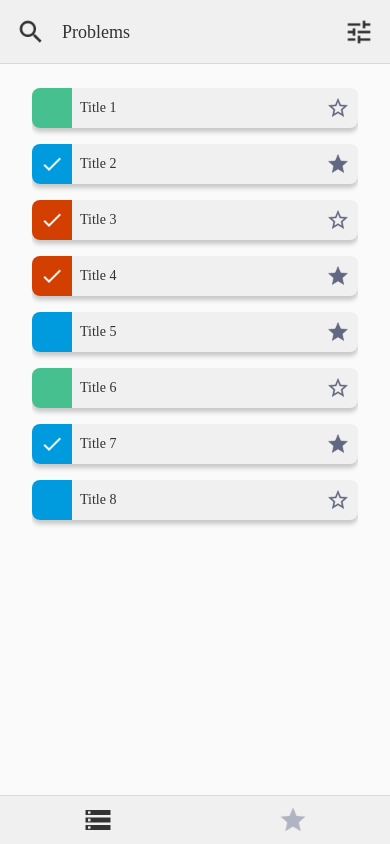
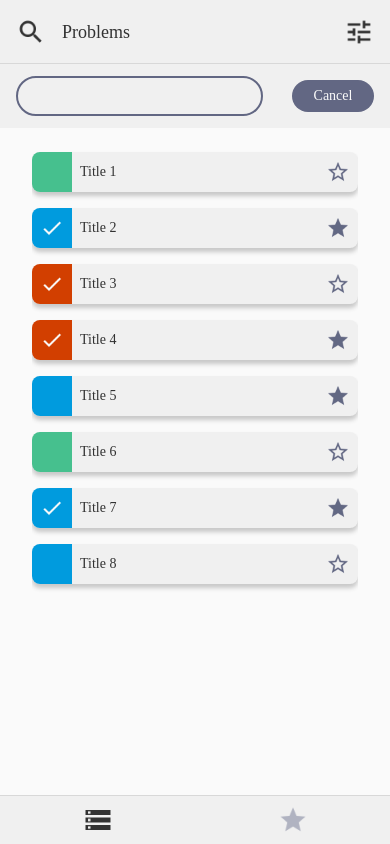
Before and after one commit to RivasCVA/MobileCode, a React Native app in the folder client/: screen / in a window 390 px wide. Both pictures are taken after a click on the element 31 px from the left and 32 px from the top of the page. Built offline with nearby package versions, Linux system fonts and the light colour scheme.

Commit message:
Implement Search Bar component

```diff
--- /dev/null
+++ b/client/src/components/SearchBar/SearchBar.tsx
@@ -0,0 +1,107 @@
+import Button from 'components/Button';
+import React, { useEffect, useRef } from 'react';
+import { StyleSheet, TextInput, Animated, Easing } from 'react-native';
+import Colors from 'util/colors';
+import Fonts from 'util/fonts';
+
+interface Props {
+    /**
+     * Text value.
+     */
+    value: string;
+
+    /**
+     * On value change.
+     */
+    onChange: (value: string) => void;
+
+    /**
+     * Use this method to hide the search bar.
+     */
+    onCancel?: () => void;
+
+    /**
+     * Whether to play a closing animation on cancel.
+     */
+    animateOnCancel?: boolean;
+}
+
+const SearchBar = (props: Props): JSX.Element => {
+    const { value, onChange, onCancel, animateOnCancel = true } = props;
+
+    const heightAnimation = useRef(new Animated.Value(64)).current;
+
+    useEffect(() => {
+        heightAnimation.setValue(0);
+        Animated.timing(heightAnimation, {
+            duration: 500,
+            toValue: 64,
+            easing: Easing.in(Easing.elastic(1)),
+            useNativeDriver: false,
+        }).start();
+    }, [heightAnimation]);
+
+    const handleCancelPress = () => {
+        if (animateOnCancel) {
+            heightAnimation.setValue(64);
+            Animated.timing(heightAnimation, {
+                duration: 200,
+                toValue: 0,
+                easing: Easing.in(Easing.ease),
+                useNativeDriver: false,
+            }).start(() => {
+                if (onCancel) {
+                    onCancel();
+                }
+            });
+        } else if (onCancel) {
+            onCancel();
+        }
+    };
+
+    return (
+        <Animated.View style={[styles.container, { height: heightAnimation }]}>
+            <TextInput value={value} onChangeText={onChange} style={styles.input} />
+            <Button
+                style={styles.button}
+                titleStyle={styles.buttonTitle}
+                title="Cancel"
+                onPress={handleCancelPress}
+            />
+        </Animated.View>
+    );
+};
+
+export default SearchBar;
+
+const styles = StyleSheet.create({
+    container: {
+        display: 'flex',
+        alignItems: 'center',
+        justifyContent: 'space-between',
+        flexDirection: 'row',
+        paddingHorizontal: 16,
+        width: '100%',
+        backgroundColor: Colors.SecondaryBackground,
+    },
+    input: {
+        width: 247,
+        height: 40,
+        borderWidth: 2,
+        borderColor: Colors.DarkGray,
+        borderRadius: 64,
+        paddingHorizontal: 16,
+        color: Colors.SecondaryDarkText,
+        fontFamily: Fonts.PoppinsMedium,
+        fontSize: 14,
+    },
+    button: {
+        width: 82,
+        height: 32,
+        backgroundColor: Colors.DarkGray,
+    },
+    buttonTitle: {
+        fontFamily: Fonts.PoppinsSemiBold,
+        fontSize: 14,
+    },
+});
--- /dev/null
+++ b/client/src/components/SearchBar/index.ts
@@ -0,0 +1 @@
+export { default } from './SearchBar';
--- a/client/src/screens/ProblemsScreen/ProblemsScreen.tsx
+++ b/client/src/screens/ProblemsScreen/ProblemsScreen.tsx
@@ -7,6 +7,7 @@ import ProblemList, { ProblemDataType } from './components/ProblemList';
 import ProblemFilterPicker, { FilterValuesType } from './components/ProblemFilterPicker';
 import Colors from 'util/colors';
 import IconButton from 'components/IconButton';
+import SearchBar from 'components/SearchBar';
 
 const data: ProblemDataType[] = [
     { title: 'Title 1', difficulty: 'easy', completed: false, favorited: false },
@@ -21,6 +22,8 @@ const data: ProblemDataType[] = [
 
 const ProblemsScreen = (): JSX.Element => {
     const navigation = useNavigation<StackNavigationProp<RootStackParamList>>();
+    const [showSearch, setShowSearch] = useState<boolean>(false);
+    const [searchValue, setSearchValue] = useState<string>('');
     const [showFilter, setShowFilter] = useState<boolean>(false);
     const [filterValues, setFilterValues] = useState<FilterValuesType>({
         Easy: {
@@ -57,15 +60,42 @@ const ProblemsScreen = (): JSX.Element => {
     };
 
     const handleSearchPress = () => {
-        console.log('Search press');
+        setShowSearch(true);
+    };
+
+    const handleSearchChange = (value: string) => {
+        setSearchValue(value);
+    };
+
+    const handleSearchCancel = () => {
+        setSearchValue('');
+        setShowSearch(false);
     };
 
     const handleProblemListPress = (index: number) => {
         navigation.navigate('Editor', { title: data[index].title });
     };
 
+    const getData = () => {
+        if (searchValue) {
+            return data.filter((value) => value.title.includes(searchValue));
+        }
+        return data.filter((value) => {
+            const firstLetter = value.difficulty.substring(0, 1);
+            const key = firstLetter.toUpperCase() + value.difficulty.substring(1);
+            return filterValues[key].selected;
+        });
+    };
+
     return (
         <View style={styles.container}>
+            {showSearch && (
+                <SearchBar
+                    value={searchValue}
+                    onChange={handleSearchChange}
+                    onCancel={handleSearchCancel}
+                />
+            )}
             {showFilter && (
                 <ProblemFilterPicker
                     values={filterValues}
@@ -73,7 +103,9 @@ const ProblemsScreen = (): JSX.Element => {
                     onClose={handleFilterClose}
                 />
             )}
-            <ProblemList data={data} onPress={handleProblemListPress} />
+            <View style={styles.list}>
+                <ProblemList data={getData()} onPress={handleProblemListPress} />
+            </View>
         </View>
     );
 };
@@ -86,8 +118,12 @@ const styles = StyleSheet.create({
         alignItems: 'center',
         width: '100%',
         height: '100%',
+        backgroundColor: Colors.PrimaryBackground,
+    },
+    list: {
+        width: '100%',
+        height: '100%',
         paddingHorizontal: 32,
         paddingVertical: 16,
-        backgroundColor: Colors.PrimaryBackground,
     },
 });
```
